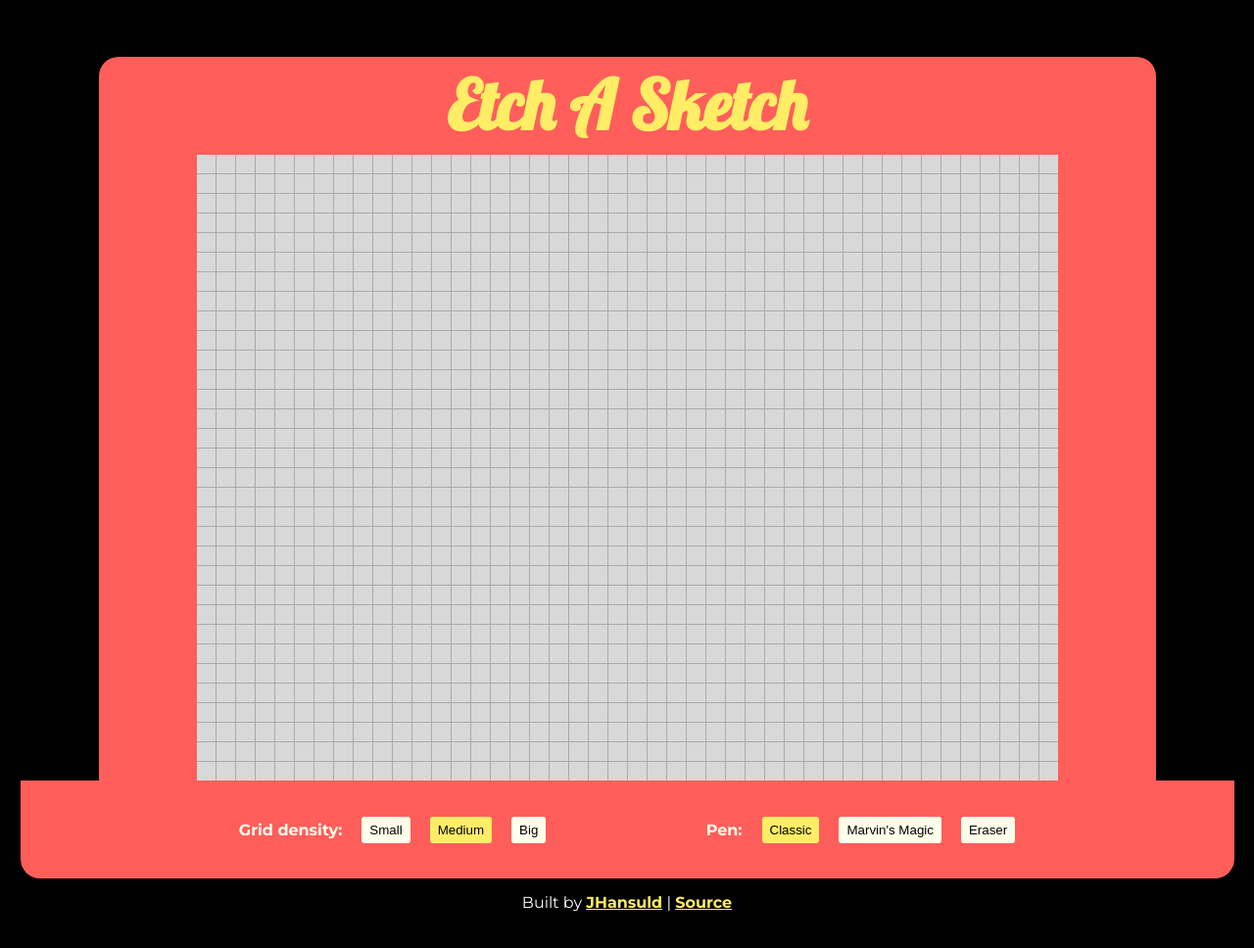
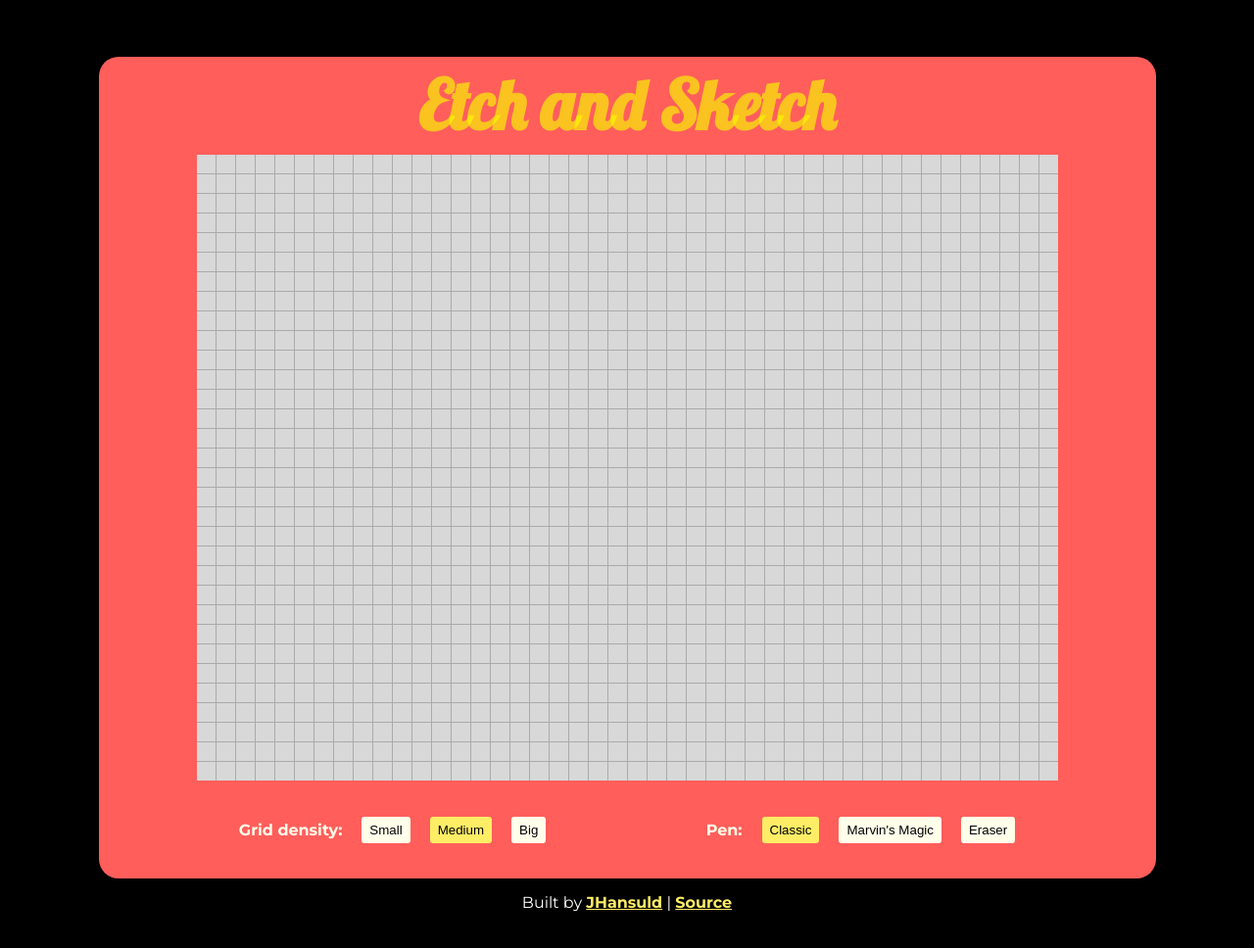
Before and after one commit to JHansuld/odin-etch-a-sketch, a plain HTML site: page index.html in a window 1280 px wide. Shown: the whole page at 98% size. Drawn offline with Linux system fonts and the light colour scheme.

Commit message:
fixed bottom frame to align

```diff
--- a/index.html
+++ b/index.html
@@ -12,7 +12,7 @@
 
 <body>
   <header class="header">
-    <h1 class="heading">Etch A Sketch</h1>
+    <h1 class="heading">Etch and Sketch</h1>
   </header>
 
   <main>
--- a/style.css
+++ b/style.css
@@ -28,7 +28,7 @@ main {
 .heading {
   font-family: 'Lobster', cursive;
   font-size: 70px;
-  color: #FFED66;
+  color: #f8f801a8;
   text-align: center;
   margin: 0;
   line-height: 1;
@@ -40,7 +40,6 @@ main {
   justify-content: space-evenly;
   align-items: center;
   margin: 0 auto;
-  padding: 0 80px;
   width: 1079px;
   height: 100px;
   background-color: #FF5E5B;
@@ -97,7 +96,7 @@ main {
   border-width: 6px 100px 0;
   grid-gap: 1px;
   background-color: #AAAAAA;
-  /* cursor: crosshair; */
+  cursor: crosshair;
 }
 
 #grid-container > div {
```
